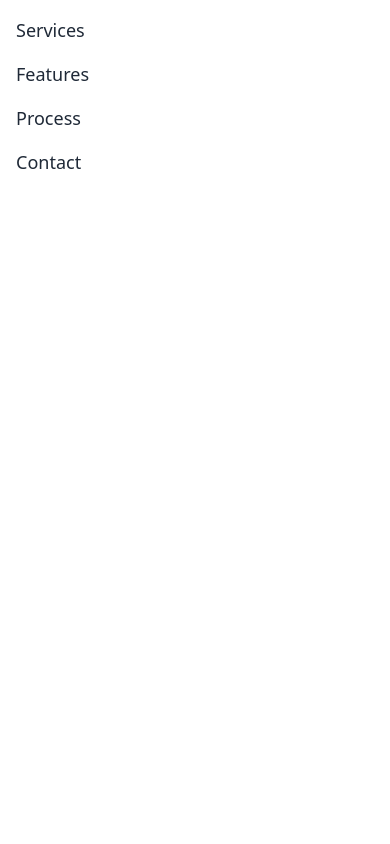
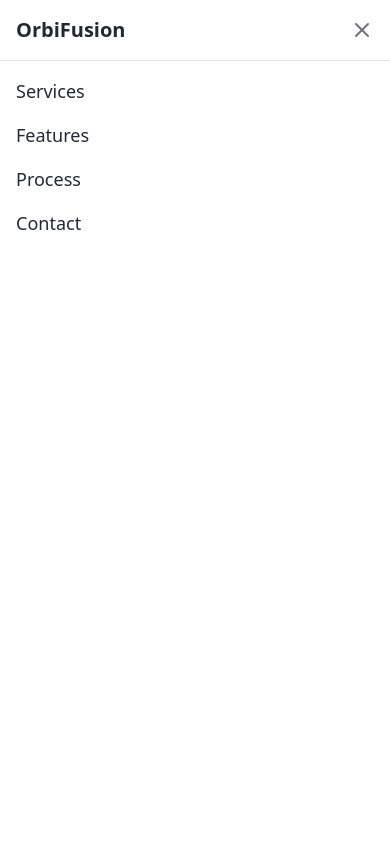
Before and after one commit to khan7sh/orbii, a Next.js app: page / in a window 390 px wide. Both pictures are taken after a click on the button 362 px from the left and 39 px from the top of the page. Shown: the top 844 px of the page. Built offline with nearby package versions, Linux system fonts and the light colour scheme.

Commit message:
Fix modbile

```diff
--- a/components/MobileMenu.tsx
+++ b/components/MobileMenu.tsx
@@ -1,14 +1,27 @@
 import React from 'react';
 import Link from 'next/link';
+import { X } from 'lucide-react';
 
-const MobileMenu = () => {
+interface MobileMenuProps {
+  onClose: () => void;
+}
+
+const MobileMenu: React.FC<MobileMenuProps> = ({ onClose }) => {
   return (
-    <div className="sm:hidden fixed inset-0 bg-white z-50 p-4">
-      <nav className="flex flex-col space-y-4">
-        <Link href="#services" className="text-lg font-medium">Services</Link>
-        <Link href="#features" className="text-lg font-medium">Features</Link>
-        <Link href="#process" className="text-lg font-medium">Process</Link>
-        <Link href="#contact" className="text-lg font-medium">Contact</Link>
+    <div className="sm:hidden fixed inset-0 bg-white z-50 flex flex-col">
+      <header className="flex items-center justify-between p-4 border-b border-gray-200">
+        <Link href="#" className="flex items-center">
+          <span className="text-xl font-bold text-secondary">OrbiFusion</span>
+        </Link>
+        <button onClick={onClose} className="text-gray-500 hover:text-gray-700">
+          <X size={24} />
+        </button>
+      </header>
+      <nav className="flex-grow flex flex-col space-y-4 p-4">
+        <Link href="#services" className="text-lg font-medium text-secondary hover:text-primary transition-colors" onClick={onClose}>Services</Link>
+        <Link href="#features" className="text-lg font-medium text-secondary hover:text-primary transition-colors" onClick={onClose}>Features</Link>
+        <Link href="#process" className="text-lg font-medium text-secondary hover:text-primary transition-colors" onClick={onClose}>Process</Link>
+        <Link href="#contact" className="text-lg font-medium text-secondary hover:text-primary transition-colors" onClick={onClose}>Contact</Link>
       </nav>
     </div>
   );
```
